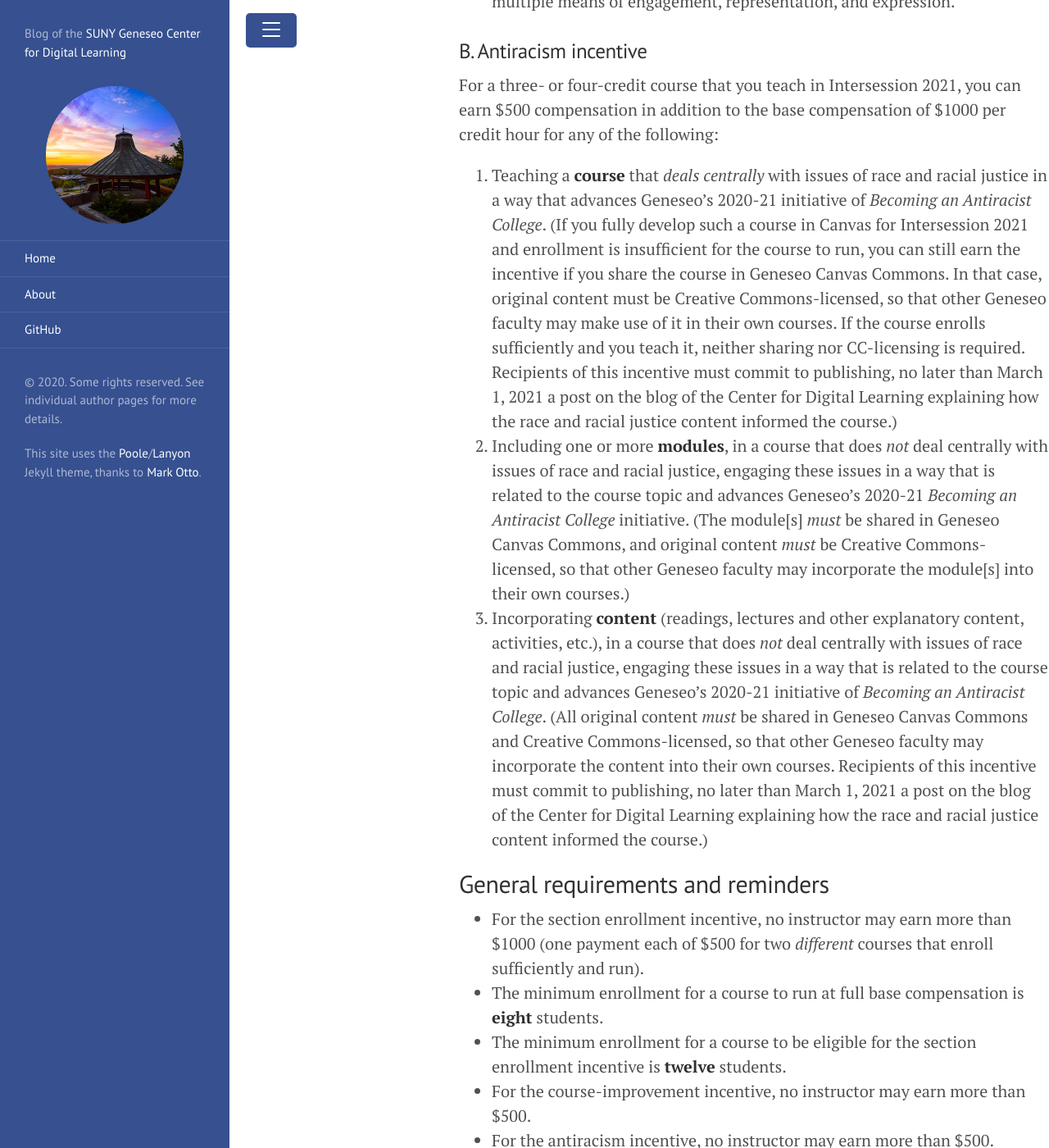
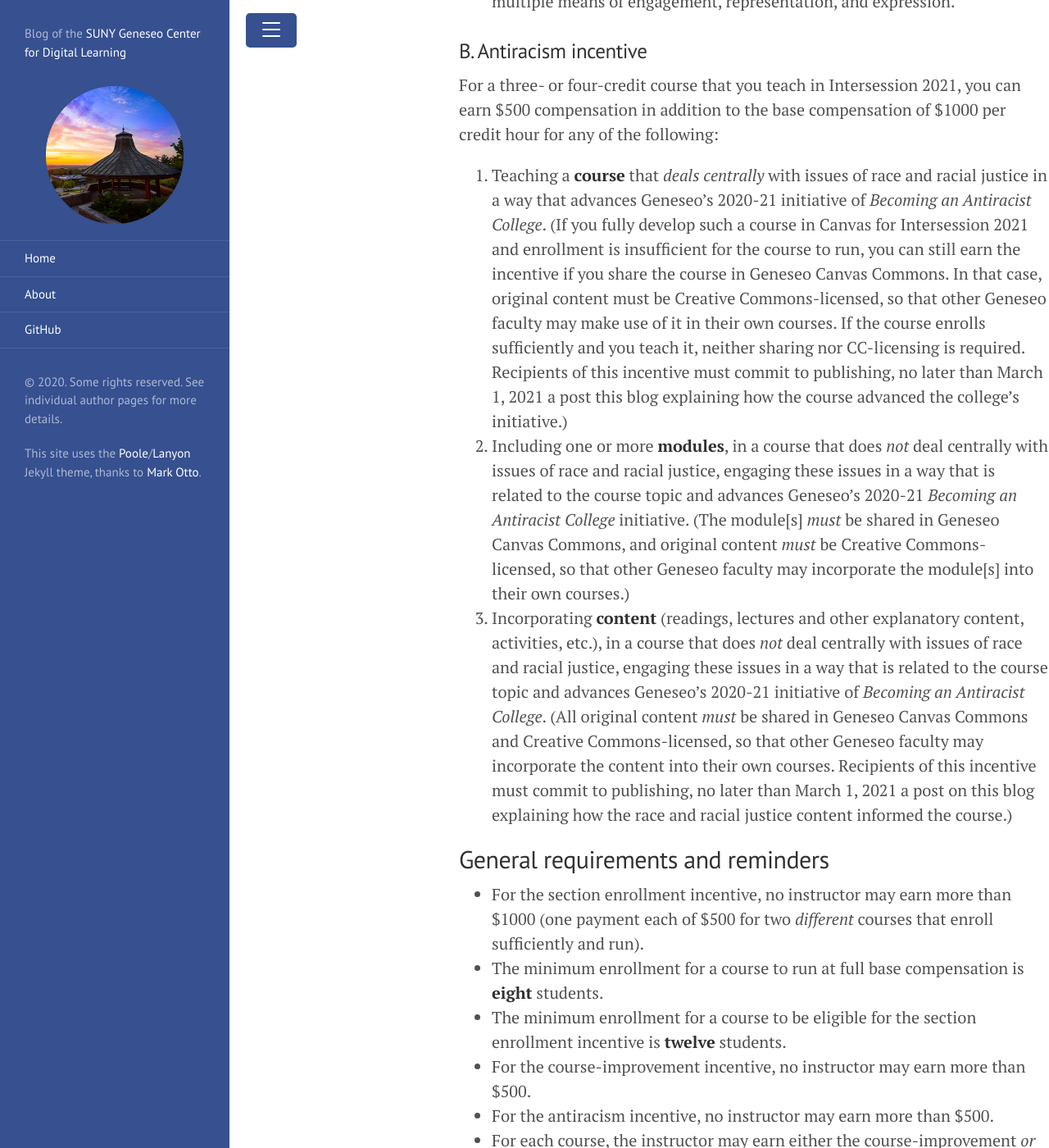
Before and after one commit to cdl-geneseo/cdl-geneseo.github.io, a Jekyll site: the page built from _posts/2020-09-30-provost-office-announces-2021-intersession-incentives.md, in a window 1280 px wide and 1400 px high, scrolled down 2506 px. Shown: the whole window at 82% size. Built offline with Jekyll 4.4.1, drawn with Linux system fonts in a browser that asks for light colours.

Commit message:
clarify antiracism course incentive requiremehts

```diff
--- a/_posts/2020-09-30-provost-office-announces-2021-intersession-incentives.md
+++ b/_posts/2020-09-30-provost-office-announces-2021-intersession-incentives.md
@@ -45,9 +45,9 @@ Representative examples of best-practice improvements:
 
 For a three- or four-credit course that you teach in Intersession 2021, you can earn $500 compensation in addition to the base compensation of $1000 per credit hour for any of the following:
 
-1. Teaching a **course** that *deals centrally* with issues of race and racial justice in a way that advances Geneseo’s 2020-21 initiative of *Becoming an Antiracist College*. (If you fully develop such a course in Canvas for Intersession 2021 and enrollment is insufficient for the course to run, you can still earn the incentive if you share the course in Geneseo Canvas Commons. In that case, original content must be Creative Commons-licensed, so that other Geneseo faculty may make use of it in their own courses. If the course enrolls sufficiently and you teach it, neither sharing nor CC-licensing is required. Recipients of this incentive must commit to publishing, no later than March 1, 2021 a post on the blog of the Center for Digital Learning explaining how the race and racial justice content informed the course.)
+1. Teaching a **course** that *deals centrally* with issues of race and racial justice in a way that advances Geneseo’s 2020-21 initiative of *Becoming an Antiracist College*. (If you fully develop such a course in Canvas for Intersession 2021 and enrollment is insufficient for the course to run, you can still earn the incentive if you share the course in Geneseo Canvas Commons. In that case, original content must be Creative Commons-licensed, so that other Geneseo faculty may make use of it in their own courses. If the course enrolls sufficiently and you teach it, neither sharing nor CC-licensing is required. Recipients of this incentive must commit to publishing, no later than March 1, 2021 a post this blog explaining how the course advanced the college's initiative.)
 2. Including one or more **modules**, in a course that does *not* deal centrally with issues of race and racial justice, engaging these issues in a way that is related to the course topic and advances Geneseo’s 2020-21 *Becoming an Antiracist College* initiative. (The module\[s\] *must* be shared in Geneseo Canvas Commons, and original content *must* be Creative Commons-licensed, so that other Geneseo faculty may incorporate the module\[s\] into their own courses.)
-3. Incorporating **content** (readings, lectures and other explanatory content, activities, etc.), in a course that does *not* deal centrally with issues of race and racial justice, engaging these issues in a way that is related to the course topic and advances Geneseo’s 2020-21 initiative of *Becoming an Antiracist College*. (All original content *must* be shared in Geneseo Canvas Commons and Creative Commons-licensed, so that other Geneseo faculty may incorporate the content into their own courses. Recipients of this incentive must commit to publishing, no later than March 1, 2021 a post on the blog of the Center for Digital Learning explaining how the race and racial justice content informed the course.)
+3. Incorporating **content** (readings, lectures and other explanatory content, activities, etc.), in a course that does *not* deal centrally with issues of race and racial justice, engaging these issues in a way that is related to the course topic and advances Geneseo’s 2020-21 initiative of *Becoming an Antiracist College*. (All original content *must* be shared in Geneseo Canvas Commons and Creative Commons-licensed, so that other Geneseo faculty may incorporate the content into their own courses. Recipients of this incentive must commit to publishing, no later than March 1, 2021 a post on this blog explaining how the race and racial justice content informed the course.)
 
 ## General requirements and reminders
 
```
